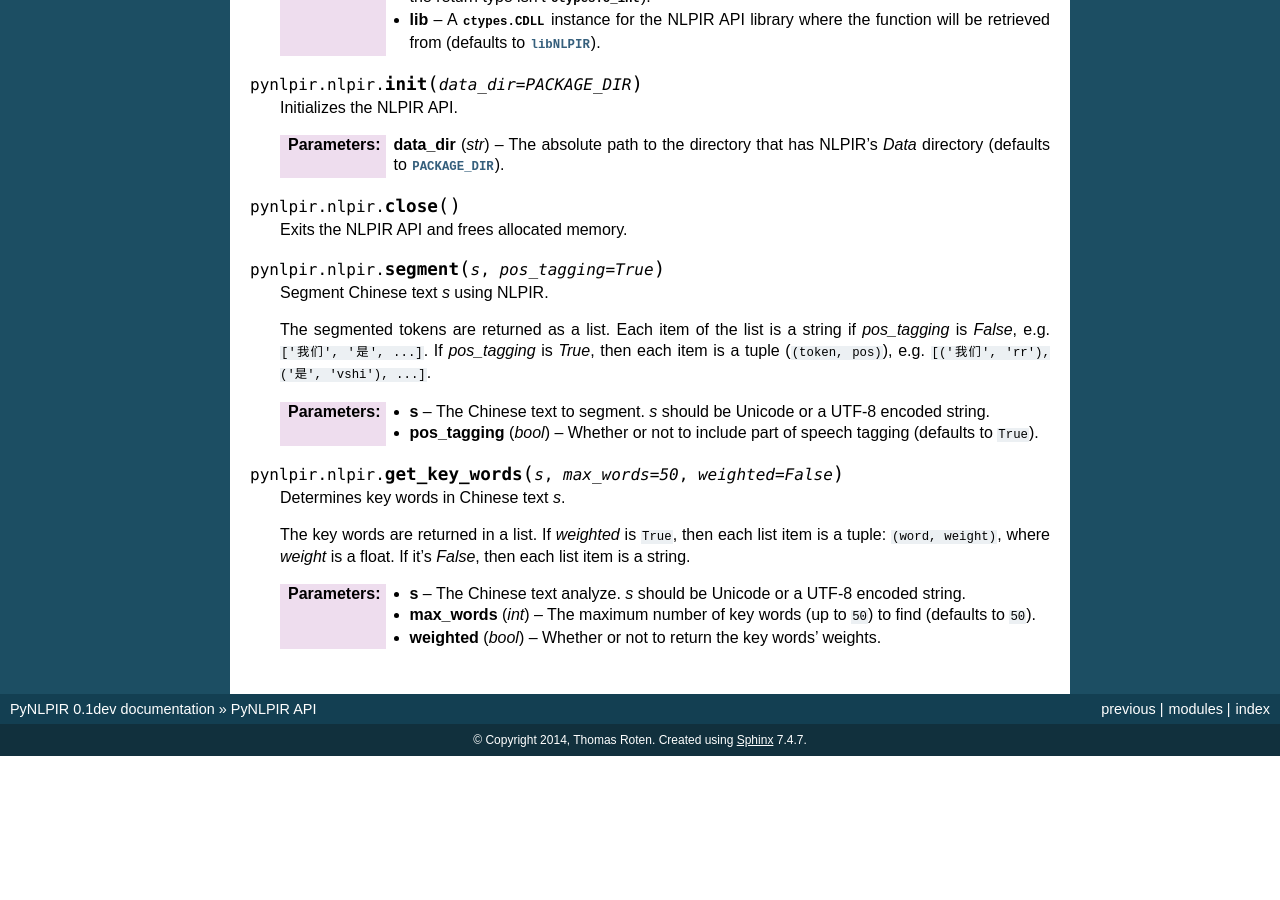
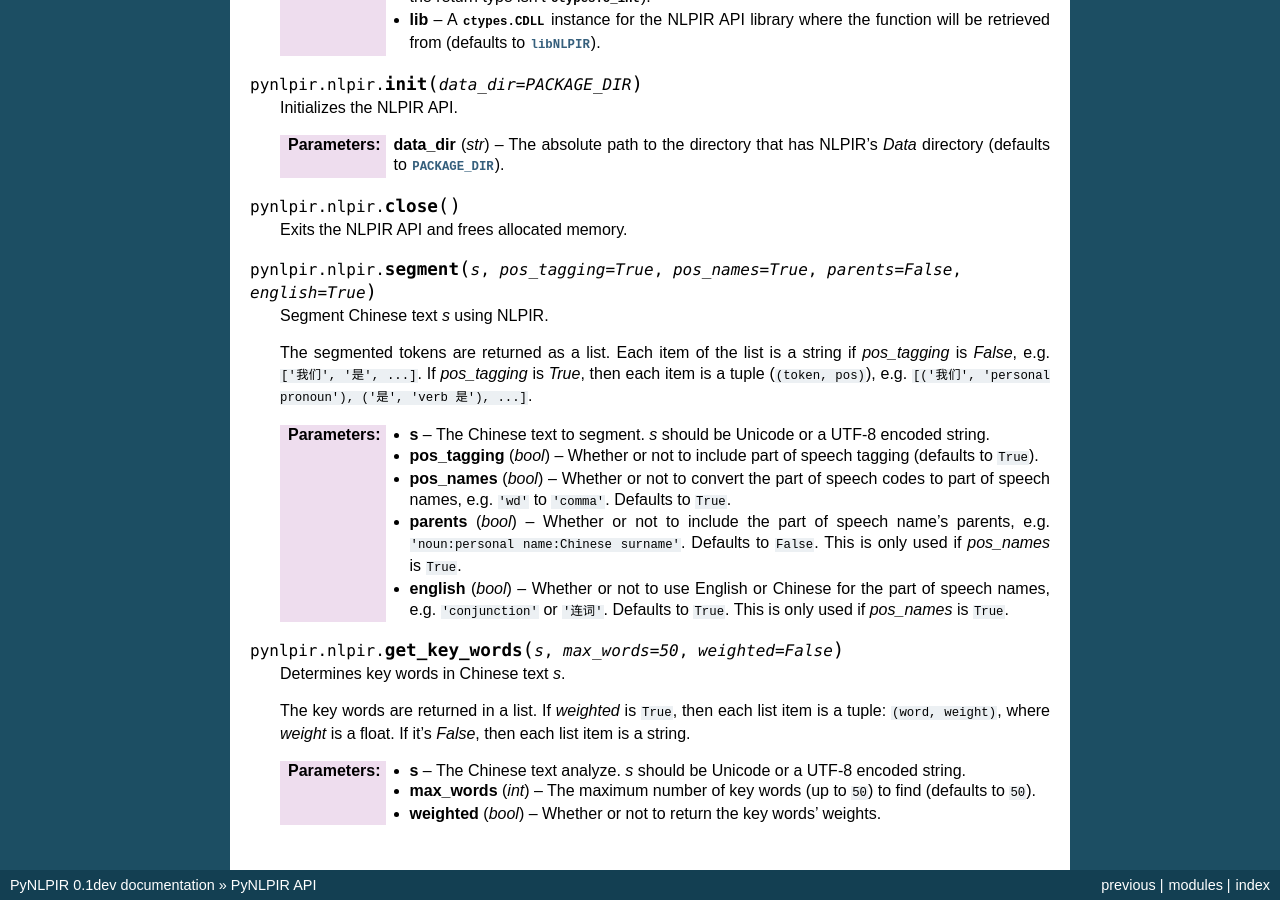
Before and after one commit to tsroten/pynlpir, a Sphinx documentation site: the page built from docs/api.rst, in a window 1280 px wide and 900 px high, scrolled down 674 px. Built offline with Sphinx 7.4.7, drawn with Linux system fonts in a browser that asks for light colours; before the commit the page ends 1430 px from its top, so only the background shows below that.

Commit message:
Updates segment in API docs.

```diff
--- a/docs/api.rst
+++ b/docs/api.rst
@@ -53,19 +53,28 @@
 
     Exits the NLPIR API and frees allocated memory.
 
-.. function:: segment(s, pos_tagging=True)
+.. function:: segment(s, pos_tagging=True, pos_names=True, parents=False, english=True)
 
     Segment Chinese text *s* using NLPIR.
 
     The segmented tokens are returned as a list. Each item of the list is a
     string if *pos_tagging* is `False`, e.g. ``['我们', '是', ...]``. If
     *pos_tagging* is `True`, then each item is a tuple (``(token, pos)``), e.g.
-    ``[('我们', 'rr'), ('是', 'vshi'), ...]``.
+    ``[('我们', 'personal pronoun'), ('是', 'verb 是'), ...]``.
 
     :param s: The Chinese text to segment. *s* should be Unicode or a UTF-8
         encoded string.
     :param bool pos_tagging: Whether or not to include part of speech tagging
         (defaults to ``True``).
+    :param bool pos_names: Whether or not to convert the part of speech codes
+        to part of speech names, e.g. ``'wd'`` to ``'comma'``. Defaults to
+        ``True``.
+    :param bool parents: Whether or not to include the part of speech name's
+        parents, e.g. ``'noun:personal name:Chinese surname'``. Defaults to
+        ``False``. This is only used if *pos_names* is ``True``.
+    :param bool english: Whether or not to use English or Chinese for the part
+        of speech names, e.g. ``'conjunction'`` or ``'连词'``. Defaults to
+        ``True``. This is only used if *pos_names* is ``True``.
 
 .. function:: get_key_words(s, max_words=50, weighted=False)
 
```
